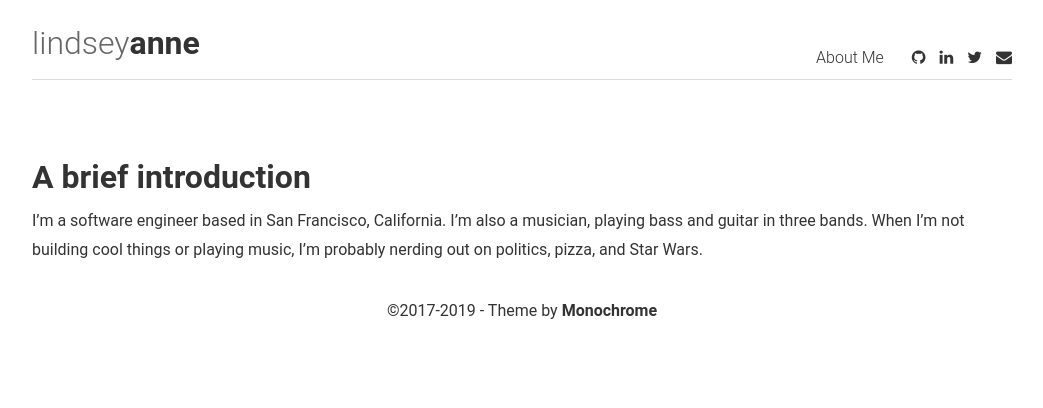
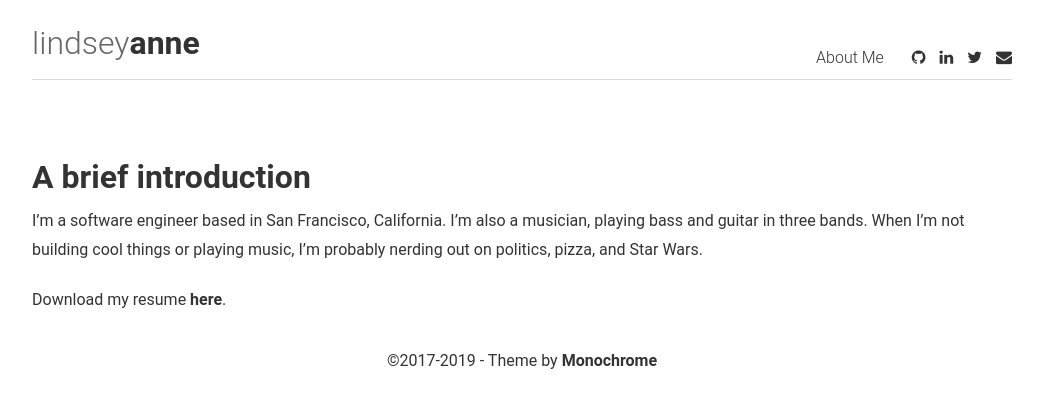
Before and after one commit to runongirlrunon/runongirlrunon.github.io, a Jekyll site: the page built from about.md, in a window 1280 px wide. Shown: the top 408 px of the page, without its empty margins (118-1161 px from the left). Built offline with Jekyll 4.4.1, drawn with Linux system fonts in a browser that asks for light colours; nearby versions of some CDN libraries.

Commit message:
added resume to about page

```diff
--- a/about.md
+++ b/about.md
@@ -5,3 +5,5 @@ description: This page describes me.
 ---
 ## A brief introduction
 I'm a software engineer based in San Francisco, California. I'm also a musician, playing bass and guitar in three bands. When I'm not building cool things or playing music, I'm probably nerding out on politics, pizza, and Star Wars.
+
+Download my resume [here](/_assets/Lindsey_Anne_Resume_2019.pdf).
```
Also changed, not shown: 3 other files.
